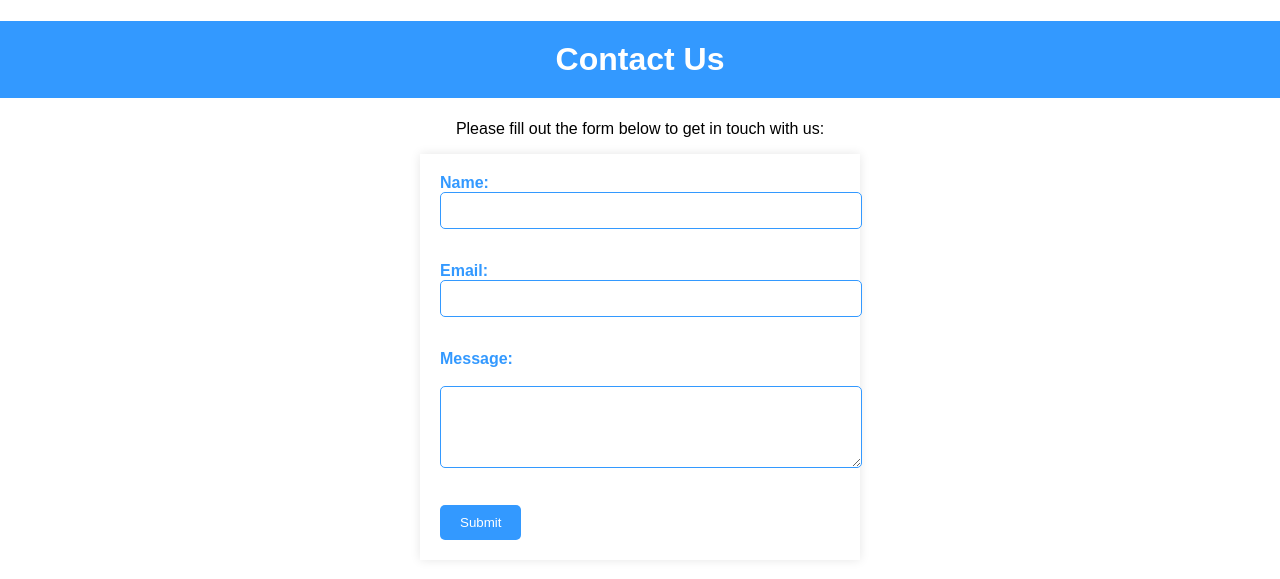
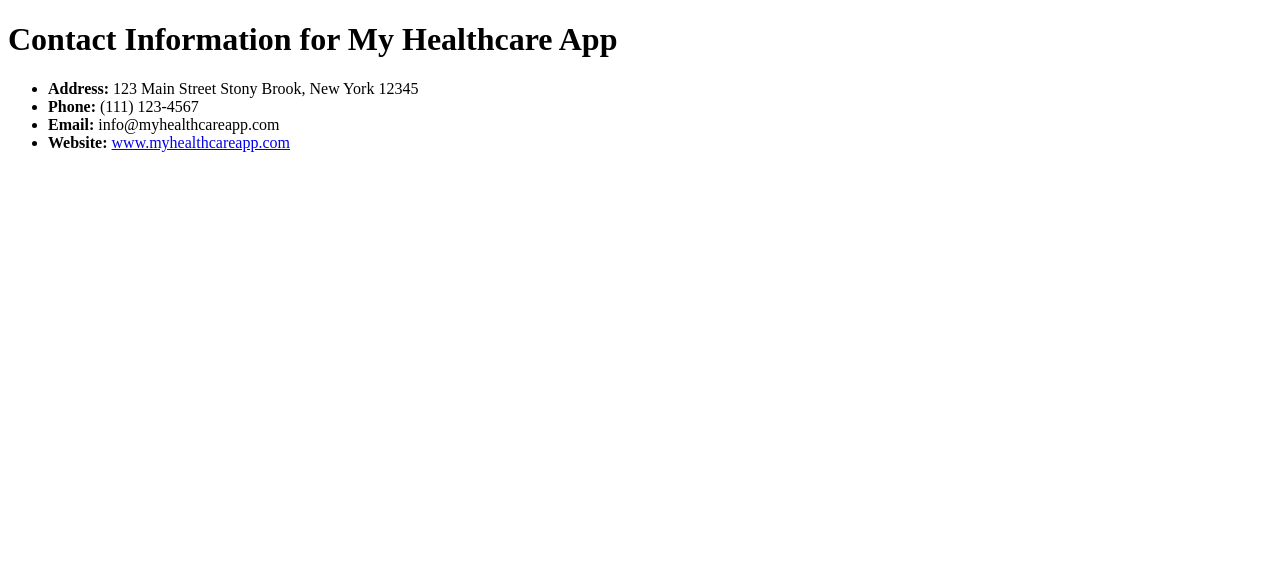
Before and after one commit to Alyssasorensen/azure_flask_deployment, a Flask app: page /contact in a window 1280 px wide. Shown: the top 579 px of the page. Run offline with Flask 3, Linux system fonts and the light colour scheme; parts of the project's set-up code (start-up, migrations or seed data) failed here and were passed over.

Commit message:
added a messageus.html file, updated the contact.html file, and updated the app.py file

```diff
--- a/app.py
+++ b/app.py
@@ -17,6 +17,10 @@ def data(data=df):
     data = data.sample(15)
     return render_template('data.html', data=data)
 
+@app.route('/message us')
+def messageus():
+    return render_template('messageus.html')
+
 @app.route('/contact')
 def contact():
     return render_template('contact.html')
--- a/templates/contact.html
+++ b/templates/contact.html
@@ -3,67 +3,15 @@
 <head>
     <meta charset="UTF-8">
     <meta name="viewport" content="width=device-width, initial-scale=1.0">
-    <title>Contact Us</title>
-    <style>
-        body {
-            background-color: #ffffff; /* Light blue background */
-            font-family: Arial, sans-serif;
-            margin: 0;
-            padding: 0;
-        }
-        h1 {
-            background-color: #3399ff; /* Darker blue header background */
-            color: #fff; /* White text color */
-            text-align: center;
-            padding: 20px;
-        }
-        p {
-            text-align: center;
-        }
-        form {
-            max-width: 400px;
-            margin: 0 auto;
-            padding: 20px;
-            background-color: #fff; /* White form background */
-            box-shadow: 0px 0px 10px rgba(0, 0, 0, 0.1);
-        }
-        label {
-            display: block;
-            font-weight: bold;
-            color: #3399ff; /* Dark blue label text */
-        }
-        input[type="text"],
-        textarea {
-            width: 100%;
-            padding: 10px;
-            margin-bottom: 15px;
-            border: 1px solid #3399ff; /* Dark blue border */
-            border-radius: 5px;
-        }
-        input[type="submit"] {
-            background-color: #3399ff; /* Dark blue submit button background */
-            color: #fff; /* White text color */
-            padding: 10px 20px;
-            border: none;
-            border-radius: 5px;
-            cursor: pointer;
-        }
-        input[type="submit"]:hover {
-            background-color: #007acc; /* Slightly darker blue on hover */
-        }
-    </style>
+    <title>Contact Information</title>
 </head>
 <body>
-    <h1>Contact Us</h1>
-    <p>Please fill out the form below to get in touch with us:</p>
-    <form>
-        <label for="name">Name:</label>
-        <input type="text" id="name" name="name" required><br><br>
-        <label for="email">Email:</label>
-        <input type="text" id="email" name="email" required><br><br>
-        <label for="message">Message:</label><br>
-        <textarea id="message" name="message" rows="4" cols="50" required></textarea><br><br>
-        <input type="submit" value="Submit">
-    </form>
+    <h1>Contact Information for My Healthcare App</h1>
+    <ul>
+        <li><strong>Address:</strong> 123 Main Street Stony Brook, New York 12345</li>
+        <li><strong>Phone:</strong> (111) 123-4567</li>
+        <li><strong>Email:</strong> info@myhealthcareapp.com</li>
+        <li><strong>Website:</strong> <a href="https://www.myhealthcareapp.com" target="_blank">www.myhealthcareapp.com</a></li>
+    </ul>
 </body>
 </html>
```
Also changed, not shown: templates/base.html (+10 -0 lines), templates/messageus.html (added, +87 -0 lines).
